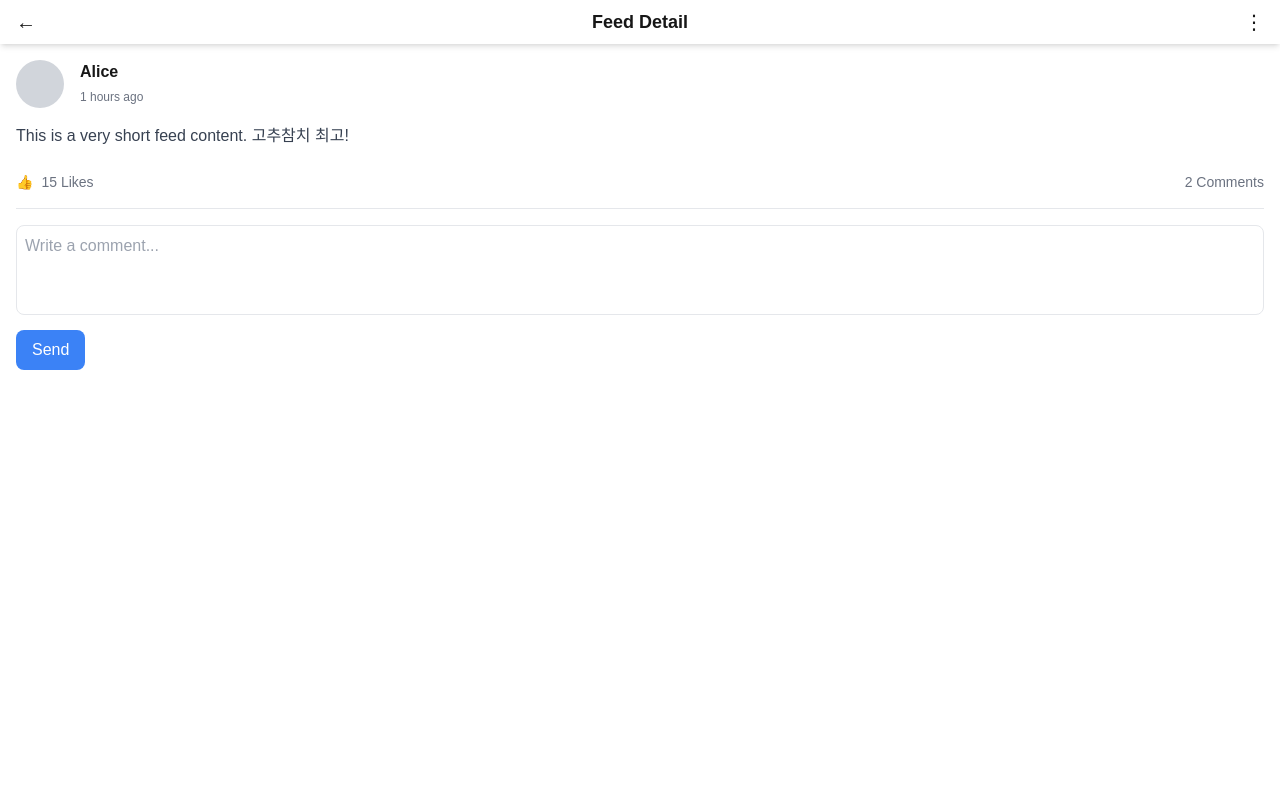
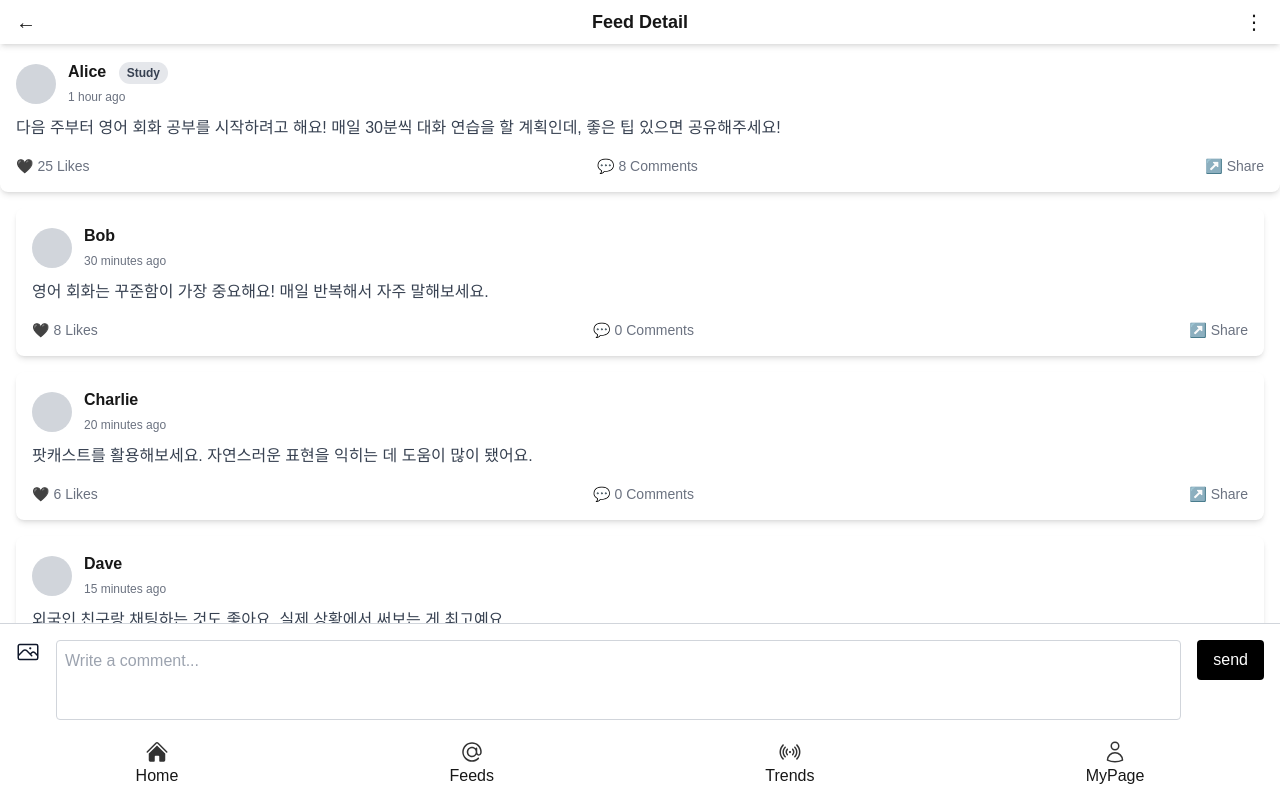
Before and after one commit to NaraeForest/web, a Next.js app: page /feed/1 in a window 1280 px wide. Built offline with nearby package versions, Linux system fonts and the light colour scheme.

Commit message:
피드 홈, 피드 상세 종결 수준

```diff
--- a/src/components/Feed.tsx
+++ b/src/components/Feed.tsx
@@ -1,16 +1,19 @@
+// components/Feed.tsx
 import React from "react";
 
 interface FeedProps {
   userName: string;
+  category: string; // 카테고리 추가
   time: string;
   content: string;
   likes: number;
   comments: number;
-  isDetail: boolean;
+  isDetail: boolean; // 간략 표시 여부
 }
 
 const Feed: React.FC<FeedProps> = ({
   userName,
+  category,
   time,
   content,
   likes,
@@ -23,25 +26,43 @@ const Feed: React.FC<FeedProps> = ({
       <div className="flex items-center mb-2">
         <div className="w-10 h-10 bg-gray-300 rounded-full"></div>
         <div className="ml-3">
-          <h3 className="text-md font-bold">{userName}</h3>
+          <h3 className="text-md font-bold">
+            {userName}{" "}
+            {category && (
+              <span className="text-xs bg-gray-200 text-gray-700 py-1 px-2 rounded-full ml-2">
+                {category}
+              </span>
+            )}
+          </h3>
           <span className="text-xs text-gray-500">{time}</span>
         </div>
       </div>
 
       {/* 피드 내용 */}
-      <p className={`text-gray-700 ${!isDetail ? "line-clamp-3" : ""}`}>
+      <p className={`text-gray-700 ${!isDetail ? "line-clamp-2" : ""}`}>
         {content}
       </p>
 
-      {/* 좋아요 및 댓글 */}
+      {/* 좋아요, 댓글, 공유 */}
       <div className="flex justify-between text-sm text-gray-500 mt-4">
-        <div className="flex items-center">
-          <span role="img" aria-label="like" className="mr-2">
-            👍
+        <button className="flex items-center">
+          <span role="img" aria-label="like" className="mr-1">
+            🖤
           </span>
           {likes} Likes
-        </div>
-        <div>{comments} Comments</div>
+        </button>
+        <button className="flex items-center">
+          <span role="img" aria-label="comment" className="mr-1">
+            💬
+          </span>
+          {comments} Comments
+        </button>
+        <button className="flex items-center">
+          <span role="img" aria-label="share" className="mr-1">
+            ↗️
+          </span>
+          Share
+        </button>
       </div>
     </div>
   );
--- a/src/components/FeedWriter.tsx
+++ b/src/components/FeedWriter.tsx
@@ -1,29 +1,30 @@
-import React, { useState } from 'react';
+// components/FeedWriter.tsx
+import React, { useState } from "react";
 
-const GoalInput: React.FC = () => {
-  const [inputValue, setInputValue] = useState('');
+const FeedWriter: React.FC = () => {
+  const [inputValue, setInputValue] = useState("");
 
   const handleInputChange = (e: React.ChangeEvent<HTMLTextAreaElement>) => {
     setInputValue(e.target.value);
   };
 
   const handleSendClick = () => {
-    if (inputValue.trim() !== '') {
-      console.log('Goal Update:', inputValue);
-      setInputValue('');
+    if (inputValue.trim() !== "") {
+      console.log("New feed added:", inputValue);
+      setInputValue("");
     }
   };
 
   return (
-    <div className="goalInput mt-6 p-4 border-t border-gray-300 flex items-start">
+    <div className="fixed bottom-16 left-0 w-full bg-white z-10 p-4 border-t border-gray-300 flex items-start">
       <button className="mr-4">
         <img src="/photo.svg" alt="Add image" className="w-6 h-6" />
       </button>
       <textarea
         value={inputValue}
         onChange={handleInputChange}
-        placeholder="What's happening in your goals"
-        className="flex-grow border border-gray-300 p-2 rounded resize-none h-24"
+        placeholder="Write a comment..."
+        className="flex-grow border border-gray-300 p-2 rounded resize-none h-20"
       />
       <button
         onClick={handleSendClick}
@@ -35,4 +36,4 @@ const GoalInput: React.FC = () => {
   );
 };
 
-export default GoalInput;
+export default FeedWriter;
--- a/src/components/feed-detail.tsx
+++ b/src/components/feed-detail.tsx
@@ -1,37 +1,87 @@
-import React, { useState } from "react";
+// components/feed-detail.tsx
+import React, { useState, useRef } from "react";
+import Feed from "./Feed";
+import FeedWriter from "./FeedWriter";
 import { useRouter } from "next/router";
-import { feedData } from "../data/feeds";
 
-const FeedDetail: React.FC = () => {
+interface FeedDetailProps {
+  feed: {
+    id: number;
+    userName: string;
+    category: string;
+    time: string;
+    content: string;
+    likes: number;
+    comments: number;
+    replies: Array<{
+      id: number;
+      userName: string;
+      time: string;
+      content: string;
+      likes: number;
+      comments: number;
+    }>;
+  };
+}
+
+const FeedDetail: React.FC<FeedDetailProps> = ({ feed }) => {
+  const [isMenuOpen, setIsMenuOpen] = useState(false); // Edit/Report 메뉴 토글
+  const [isReportOpen, setIsReportOpen] = useState(false); // Report 팝업
+  const [reportText, setReportText] = useState(""); // Report 입력값
+  const replyContainerRef = useRef<HTMLDivElement>(null);
   const router = useRouter();
-  const { id } = router.query; // URL에서 id 추출
-  const feed = feedData.find((feed) => feed.id === Number(id)); // 해당 피드 찾기
-  const [isMenuOpen, setIsMenuOpen] = useState(false); // 메뉴 토글 상태
-  const [isReportOpen, setIsReportOpen] = useState(false); // Report 팝업 상태
-  const [reportMessage, setReportMessage] = useState(""); // Report 메시지 상태
-  const [likes, setLikes] = useState(feed ? feed.likes : 0); // 좋아요 상태
+  let startY = 0; // 드래그 시작 위치
+  let scrollTop = 0; // 드래그 시작 시 스크롤 위치
 
-  if (!feed) return <div>Feed not found</div>;
+  // 댓글 드래그 핸들러
+  const handleReplyDragStart = (e: React.MouseEvent | React.TouchEvent) => {
+    const container = replyContainerRef.current;
+    if (!container) return;
 
-  // 좋아요 버튼 핸들러
-  const handleLike = () => {
-    setLikes(likes + 1); // 좋아요 수 증가
+    startY = "touches" in e ? e.touches[0].clientY : e.clientY;
+    scrollTop = container.scrollTop;
+
+    const onMouseMove = (e: MouseEvent | TouchEvent) => {
+      const y = "touches" in e ? e.touches[0].clientY : e.clientY;
+      const walk = startY - y;
+
+      container.scrollTop = scrollTop + walk; // 스크롤 이동
+    };
+
+    const onMouseUp = () => {
+      window.removeEventListener("mousemove", onMouseMove);
+      window.removeEventListener("mouseup", onMouseUp);
+      window.removeEventListener("touchmove", onMouseMove);
+      window.removeEventListener("touchend", onMouseUp);
+    };
+
+    window.addEventListener("mousemove", onMouseMove);
+    window.addEventListener("mouseup", onMouseUp);
+    window.addEventListener("touchmove", onMouseMove as any, { passive: false });
+    window.addEventListener("touchend", onMouseUp);
   };
 
   // Report 팝업 제출 핸들러
   const handleReportSubmit = () => {
-    console.log("Report submitted:", reportMessage);
+    alert(`Report submitted: ${reportText}`);
+    setReportText(""); // 입력값 초기화
     setIsReportOpen(false); // 팝업 닫기
-    setReportMessage(""); // 메시지 초기화
   };
 
   return (
-    <div className="h-screen flex flex-col">
+    <div className="flex flex-col h-screen">
       {/* 상단 헤더 */}
       <div className="bg-white shadow-md sticky top-0 z-10 flex justify-between items-center px-4 py-2">
-        <button onClick={() => router.back()} className="text-xl">←</button>
+        <button onClick={() => router.push("/feed-home")} className="text-xl">
+          ←
+        </button>
         <h1 className="text-lg font-bold">Feed Detail</h1>
-        <button onClick={() => setIsMenuOpen(!isMenuOpen)} className="text-xl">⋮</button>
+        <button
+          onClick={() => setIsMenuOpen((prev) => !prev)}
+          className="text-xl"
+        >
+          ⋮
+        </button>
       </div>
 
       {/* Edit/Report 메뉴 */}
@@ -39,19 +89,13 @@ const FeedDetail: React.FC = () => {
         <div className="absolute top-14 right-4 bg-white border shadow-md rounded-md w-40">
           <button
             className="block w-full text-left px-4 py-2 hover:bg-gray-100"
-            onClick={() => {
-              setIsMenuOpen(false);
-              alert("Edit clicked!");
-            }}
+            onClick={() => alert("Edit clicked!")}
           >
             Edit
           </button>
           <button
             className="block w-full text-left px-4 py-2 hover:bg-gray-100"
-            onClick={() => {
-              setIsMenuOpen(false);
-              setIsReportOpen(true); // Report 팝업 열기
-            }}
+            onClick={() => setIsReportOpen(true)} // Report 팝업 열기
           >
             Report
           </button>
@@ -60,72 +104,72 @@ const FeedDetail: React.FC = () => {
 
       {/* Report 팝업 */}
       {isReportOpen && (
-        <div className="fixed inset-0 bg-black bg-opacity-50 flex justify-center items-center z-20">
-          <div className="bg-white rounded-lg shadow-lg p-6 w-96">
-            <h2 className="text-lg font-bold mb-4">Report</h2>
+        <div className="fixed inset-0 bg-black bg-opacity-50 flex items-center justify-center z-50">
+          <div className="bg-white rounded-lg p-6 w-80">
+            <h2 className="text-lg font-bold mb-4">Report Feed</h2>
             <textarea
-              className="w-full border rounded-lg p-2 mb-4 resize-none"
-              rows={4}
+              value={reportText}
+              onChange={(e) => setReportText(e.target.value)}
               placeholder="What's wrong with this feed?"
-              value={reportMessage}
-              onChange={(e) => setReportMessage(e.target.value)}
+              className="w-full border border-gray-300 p-2 rounded resize-none h-24"
             />
-            <div className="flex justify-end">
+            <div className="flex justify-end mt-4">
               <button
                 onClick={() => setIsReportOpen(false)}
-                className="text-gray-500 px-4 py-2 mr-2"
+                className="mr-4 text-gray-500 hover:text-black"
               >
                 Cancel
               </button>
               <button
                 onClick={handleReportSubmit}
-                className="bg-blue-500 text-white px-4 py-2 rounded-lg"
+                className="bg-black text-white px-4 py-2 rounded hover:bg-gray-800"
               >
-                Send
+                Submit
               </button>
             </div>
           </div>
         </div>
       )}
 
-      {/* 상세 내용 */}
-      <div className="flex-1 overflow-y-scroll px-4 py-4">
-        {/* 사용자 정보 */}
-        <div className="flex items-center mb-4">
-          <div className="w-12 h-12 bg-gray-300 rounded-full"></div>
-          <div className="ml-4">
-            <h3 className="text-md font-bold">{feed.userName}</h3>
-            <span className="text-xs text-gray-500">{feed.time}</span>
-          </div>
-        </div>
+      {/* 메인 피드 */}
+      <Feed
+        userName={feed.userName}
+        category={feed.category || "No Category"}
+        time={feed.time}
+        content={feed.content}
+        likes={feed.likes}
+        comments={feed.comments}
+        isDetail
+      />
 
-        {/* 피드 전체 내용 */}
-        <p className="text-gray-700 mb-6">{feed.content}</p>
+      {/* 댓글 영역 */}
+      <div
+        ref={replyContainerRef}
+        className="flex-1 px-4 no-scrollbar select-none overflow-hidden"
+        onMouseDown={handleReplyDragStart}
+        onTouchStart={handleReplyDragStart}
+        onDragStart={(e) => e.preventDefault()} // 드래그 방지
+      >
+        {feed.replies.length > 0 ? (
+          feed.replies.map((reply) => (
+            <Feed
+              key={reply.id}
+              userName={reply.userName}
+              category="" // 댓글에는 카테고리 표시 안 함
+              time={reply.time}
+              content={reply.content}
+              likes={reply.likes}
+              comments={reply.comments}
+              isDetail
+            />
+          ))
+        ) : (
+          <p className="text-gray-500 text-center mt-4">No comments yet.</p>
+        )}
+      </div>
 
-        {/* 좋아요 및 댓글 */}
-        <div className="flex justify-between items-center text-sm text-gray-500 mb-4">
-          <button
-            onClick={handleLike}
-            className="flex items-center text-gray-500 hover:text-blue-500"
-          >
-            <span role="img" aria-label="like" className="mr-2">
-              👍
-            </span>
-            {likes} Likes
-          </button>
-          <span>{feed.comments} Comments</span>
-        </div>
-
-        {/* 댓글 입력창 */}
-        <div className="border-t pt-4">
-          <textarea
-            className="w-full border rounded-lg p-2 mb-2 resize-none"
-            rows={3}
-            placeholder="Write a comment..."
-          />
-          <button className="bg-blue-500 text-white px-4 py-2 rounded-lg">Send</button>
-        </div>
-      </div>
+      {/* FeedWriter */}
+      <FeedWriter />
     </div>
   );
 };
--- a/src/data/feeds.ts
+++ b/src/data/feeds.ts
@@ -2,123 +2,201 @@ export const feedData = [
   {
     id: 1,
     userName: "Alice",
-    time: "1 hours ago",
-    content: "This is a very short feed content. 고추참치 최고!",
-    likes: 15,
-    comments: 2,
+    category: "Study",
+    time: "1 hour ago",
+    content: "다음 주부터 영어 회화 공부를 시작하려고 해요! 매일 30분씩 대화 연습을 할 계획인데, 좋은 팁 있으면 공유해주세요!",
+    likes: 25,
+    comments: 8,
+    replies: [
+      {
+        id: 101,
+        userName: "Bob",
+        time: "30 minutes ago",
+        content: "영어 회화는 꾸준함이 가장 중요해요! 매일 반복해서 자주 말해보세요.",
+        likes: 8,
+        comments: 0,
+      },
+      {
+        id: 102,
+        userName: "Charlie",
+        time: "20 minutes ago",
+        content: "팟캐스트를 활용해보세요. 자연스러운 표현을 익히는 데 도움이 많이 됐어요.",
+        likes: 6,
+        comments: 0,
+      },
+      {
+        id: 103,
+        userName: "Dave",
+        time: "15 minutes ago",
+        content: "외국인 친구랑 채팅하는 것도 좋아요. 실제 상황에서 써보는 게 최고예요.",
+        likes: 7,
+        comments: 0,
+      },
+      {
+        id: 104,
+        userName: "Eve",
+        time: "10 minutes ago",
+        content: "영화나 드라마를 영어 자막으로 보세요. 듣기 실력이 확 늘어요!",
+        likes: 9,
+        comments: 0,
+      },
+      {
+        id: 105,
+        userName: "Grace",
+        time: "5 minutes ago",
+        content: "영어 일기를 써보세요. 새로운 단어를 쓰며 익히는 데 좋아요.",
+        likes: 5,
+        comments: 0,
+      },
+      {
+        id: 106,
+        userName: "Frank",
+        time: "3 minutes ago",
+        content: "문법보다는 표현을 익히세요. 회화에서는 자연스러움이 중요해요.",
+        likes: 4,
+        comments: 0,
+      },
+      {
+        id: 107,
+        userName: "Ivy",
+        time: "Just now",
+        content: "매일 정해진 시간을 꼭 지키세요. 루틴이 생기면 더 쉽게 습관화됩니다.",
+        likes: 6,
+        comments: 0,
+      },
+    ],
   },
   {
     id: 2,
     userName: "Bob",
+    category: "Fitness",
     time: "2 hours ago",
-    content:
-      " 고추참치  고추참치  고추참치  고추참치  고추참치  고추참치  고추참치  고추참치  고추참치  고추참치  고추참치  고추참치  고추참치  고추참치  고추참치  고추참치  고추참치  고추참치  고추참치  고추참치  고추참치  고추참치  고추참치  고추참치  고추참치  고추참치  고추참치  고추참치  고추참치  고추참치  고추참치  고추참치  고추참치  고추참치  고추참치  고추참치  고추참치  고추참치  고추참치  고추참치  고추참치  고추참치  고추참치  고추참치  고추참치  고추참치  고추참치  고추참치  고추참치  고추참치  고추참치  고추참치  고추참치  고추참치  고추참치  고추참치  고추참치  고추참치  고추참치  고추참치  고추참치  고추참치  고추참치  고추참치 고추참치 고추참치! 정말 맛있어서 계속 먹게 됩니다. 오늘도 고추참치를 먹었어요. 고추참치의 매콤한 풍미는 언제나 최고입니다. 강력 추천!",
-    likes: 25,
-    comments: 5,
+    content: `
+      매일 아침 6시에 러닝을 시작했습니다. 첫날은 2km, 다음날은 3km, 조금씩 거리를 늘리고 있어요.
+      목표는 한 달 안에 10km 러닝을 완주하는 겁니다! 아침 공기 속에서 달리는 기분은 정말 상쾌하네요.
+    `,
+    likes: 20,
+    comments: 2,
+    replies: [
+      {
+        id: 201,
+        userName: "Alice",
+        time: "1 hour ago",
+        content: "10km 도전이라니 멋지네요! 꾸준히 하시면 꼭 성공하실 거예요!",
+        likes: 12,
+        comments: 0,
+      },
+      {
+        id: 202,
+        userName: "Charlie",
+        time: "45 minutes ago",
+        content: "스트레칭 꼭 하세요! 부상 방지가 중요하답니다.",
+        likes: 9,
+        comments: 0,
+      },
+    ],
   },
   {
     id: 3,
     userName: "Charlie",
+    category: "Diet",
     time: "3 hours ago",
-    content: "고추참치 맛있지만 가끔은 다른 참치를 먹고 싶을 때도 있어요.",
-    likes: 20,
-    comments: 3,
+    content: "이번 달 목표는 하루 한 끼는 채식으로 먹기입니다. 간단한 샐러드나 비건 음식 레시피를 활용하려고요. 추천 메뉴가 있을까요?",
+    likes: 30,
+    comments: 4,
+    replies: [
+      {
+        id: 301,
+        userName: "Bob",
+        time: "2 hours ago",
+        content: "비건 샌드위치 한 번 만들어보세요. 아보카도와 구운 채소를 넣으면 맛있답니다!",
+        likes: 15,
+        comments: 0,
+      },
+      {
+        id: 302,
+        userName: "Eve",
+        time: "1 hour ago",
+        content: "스무디볼도 추천드려요. 다양한 과일과 견과류를 곁들이면 든든해요.",
+        likes: 10,
+        comments: 0,
+      },
+    ],
   },
   {
     id: 4,
     userName: "Dave",
+    category: "Travel",
     time: "4 hours ago",
-    content: "Short feed for demonstration purposes.",
-    likes: 42,
-    comments: 8,
+    content: `
+      다음 달에 일본 여행을 가기로 했습니다! 계획 중인 일정은 도쿄와 교토 관광이에요.
+      추천할만한 숨겨진 명소나 맛집이 있다면 알려주세요. 특히 도쿄의 야경을 꼭 보고 싶어요!
+    `,
+    likes: 50,
+    comments: 7,
+    replies: [
+      {
+        id: 401,
+        userName: "Alice",
+        time: "3 hours ago",
+        content: "도쿄 스카이트리 추천드려요! 밤에 가면 야경이 정말 멋있어요.",
+        likes: 20,
+        comments: 0,
+      },
+      {
+        id: 402,
+        userName: "Grace",
+        time: "2 hours ago",
+        content: "교토에서는 후시미이나리 신사 꼭 가보세요. 아름다운 도리이가 끝도 없이 이어져 있답니다.",
+        likes: 15,
+        comments: 0,
+      },
+    ],
   },
   {
     id: 5,
     userName: "Eve",
+    category: "Study",
     time: "5 hours ago",
-    content:
-      "Here’s another long feed to test the detailed view. 고추참치 고추참치! 고추참치의 매콤한 맛과 부드러운 참치의 조화는 환상적입니다. 매일 먹어도 질리지 않는 이 놀라운 음식은 어디에서도 찾을 수 없는 특별한 맛입니다. 참치캔의 진정한 혁명이라고 할 수 있습니다.",
-    likes: 31,
+    content: "다음 달에 자격증 시험 준비를 시작하려고 합니다. 하루 2시간씩 공부 계획을 세웠는데, 과연 잘 할 수 있을까요?",
+    likes: 18,
     comments: 4,
+    replies: [
+      {
+        id: 501,
+        userName: "Charlie",
+        time: "4 hours ago",
+        content: "계획만 잘 지키면 충분히 가능하실 거예요. 응원합니다!",
+        likes: 9,
+        comments: 0,
+      },
+      {
+        id: 502,
+        userName: "Bob",
+        time: "3 hours ago",
+        content: "시간을 나눠서 효율적으로 공부해보세요. 중요한 과목부터 먼저 하시면 좋아요.",
+        likes: 8,
+        comments: 0,
+      },
+    ],
   },
   {
     id: 6,
     userName: "Frank",
+    category: "Hobby",
     time: "6 hours ago",
-    content: "This is a short feed for Frank. Enjoy your 고추참치!",
-    likes: 18,
+    content: "취미로 기타를 배우기 시작했어요! 하루 30분씩 연습하면서 간단한 곡들을 연주해보려 합니다. 추천 연습 곡 있나요?",
+    likes: 12,
     comments: 1,
-  },
-  {
-    id: 7,
-    userName: "Grace",
-    time: "7 hours ago",
-    content: "고추참치 한 입에 행복 가득!",
-    likes: 33,
-    comments: 6,
-  },
-  {
-    id: 8,
-    userName: "Henry",
-    time: "8 hours ago",
-    content: "What a great day to enjoy 고추참치!",
-    likes: 12,
-    comments: 3,
-  },
-  {
-    id: 9,
-    userName: "Ivy",
-    time: "9 hours ago",
-    content: "Short content for Ivy. 고추참치 최고!",
-    likes: 22,
-    comments: 7,
-  },
-  {
-    id: 10,
-    userName: "Jack",
-    time: "10 hours ago",
-    content: "Today’s menu: 고추참치와 함께 행복한 식사.",
-    likes: 27,
-    comments: 9,
-  },
-  {
-    id: 11,
-    userName: "Karen",
-    time: "11 hours ago",
-    content: "A short feed for Karen. 고추참치 짱!",
-    likes: 14,
-    comments: 2,
-  },
-  {
-    id: 12,
-    userName: "Leo",
-    time: "12 hours ago",
-    content: "This is Leo’s short feed content.",
-    likes: 21,
-    comments: 5,
-  },
-  {
-    id: 13,
-    userName: "Mia",
-    time: "13 hours ago",
-    content: "Simple and quick feed content.",
-    likes: 11,
-    comments: 2,
-  },
-  {
-    id: 14,
-    userName: "Nina",
-    time: "14 hours ago",
-    content: "고추참치와 함께 하루를 시작하세요!",
-    likes: 34,
-    comments: 8,
-  },
-  {
-    id: 15,
-    userName: "Oscar",
-    time: "15 hours ago",
-    content: "Oscar loves 고추참치. Best choice ever!",
-    likes: 29,
-    comments: 6,
+    replies: [
+      {
+        id: 601,
+        userName: "Grace",
+        time: "5 hours ago",
+        content: "Beatles의 'Let it Be' 추천드립니다. 초보자도 쉽게 배울 수 있어요!",
+        likes: 6,
+        comments: 0,
+      },
+    ],
   },
 ];
--- a/src/pages/feed/[id].tsx
+++ b/src/pages/feed/[id].tsx
@@ -1,3 +1,24 @@
-import FeedDetail from "../../components/feed-detail"; // 상세 페이지 컴포넌트 가져오기
+// pages/feed/[id].tsx
+import React from "react";
+import { useRouter } from "next/router";
+import { feedData } from "../../data/feeds";
+import FeedDetail from "../../components/feed-detail";
+import Footer from "../../components/Footer";
 
-export default FeedDetail; // FeedDetail 컴포넌트 내보내기
+const FeedPage: React.FC = () => {
+  const router = useRouter();
+  const { id } = router.query;
+
+  const feed = feedData.find((feed) => feed.id === Number(id));
+
+  if (!feed) return <div>Feed not found</div>;
+
+  return (
+    <div className="flex flex-col h-screen">
+      <FeedDetail feed={feed} />
+      <Footer />
+    </div>
+  );
+};
+
+export default FeedPage;
```
Also changed, not shown: src/pages/feed-home.tsx (+32 -34 lines).
